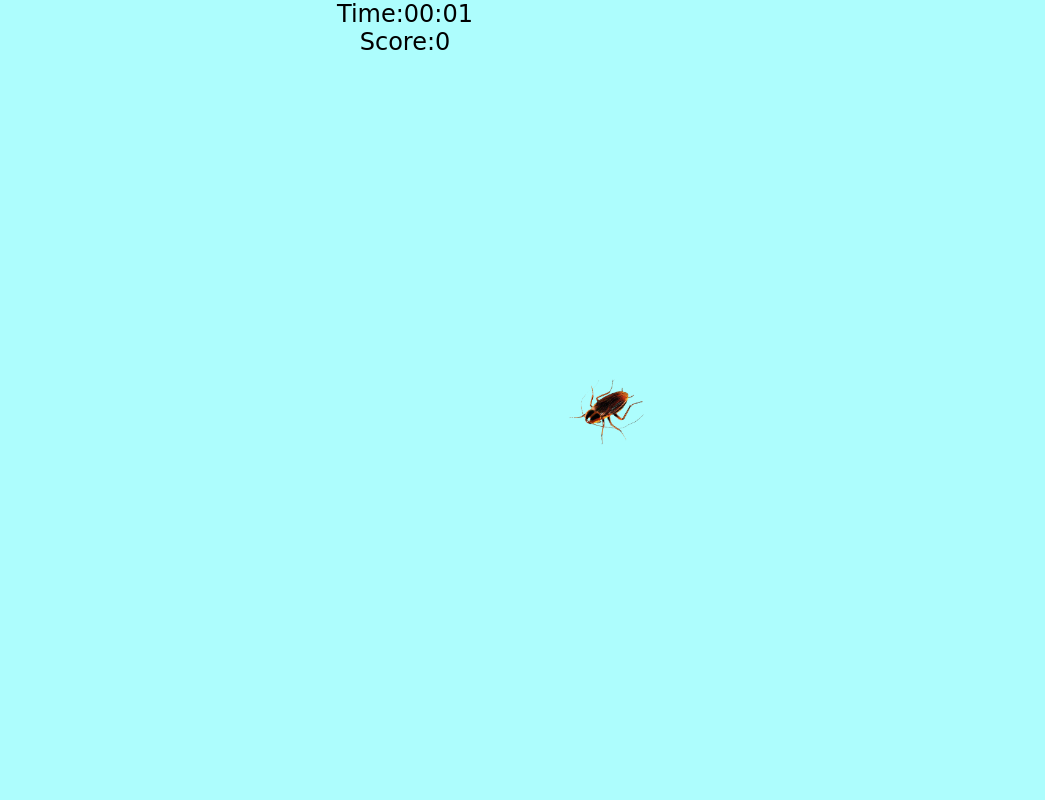
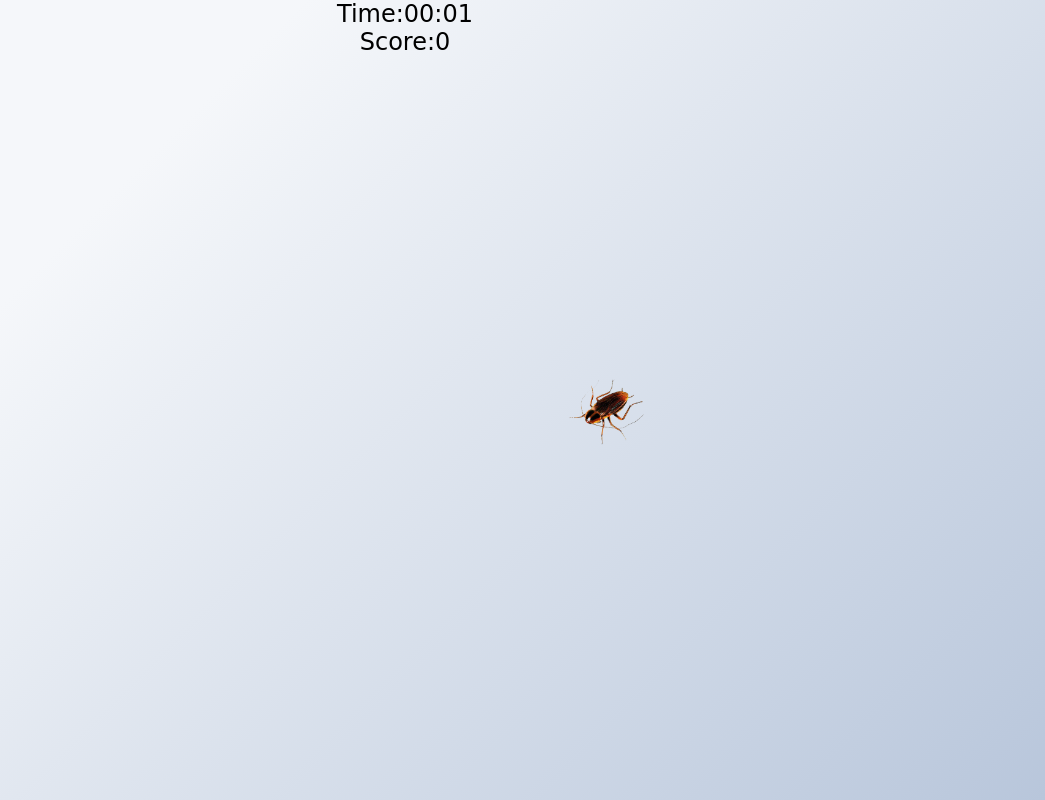
Before and after one commit to MaheshRath08/JS_Bug_Catcher_game, a plain HTML site: page index.html in a window 1280 px wide. Both pictures are taken after a click on the button "YES". Shown: the whole page, without its empty margins (235-1280 px from the left). Drawn offline with Linux system fonts and the light colour scheme.

Commit message:
minor style changes

```diff
--- a/style.css
+++ b/style.css
@@ -26,7 +26,9 @@
     position: relative;
     height: 100vh;
     width: 100vw;
-    background-color: rgb(173, 253, 253);
+    /* background-color: #ffaa92; */
+    background-color: #b8c6db;
+background-image: linear-gradient(315deg, #b8c6db 0%, #f5f7fa 74%);
     overflow: hidden;
 }
 .game-container div{
```
